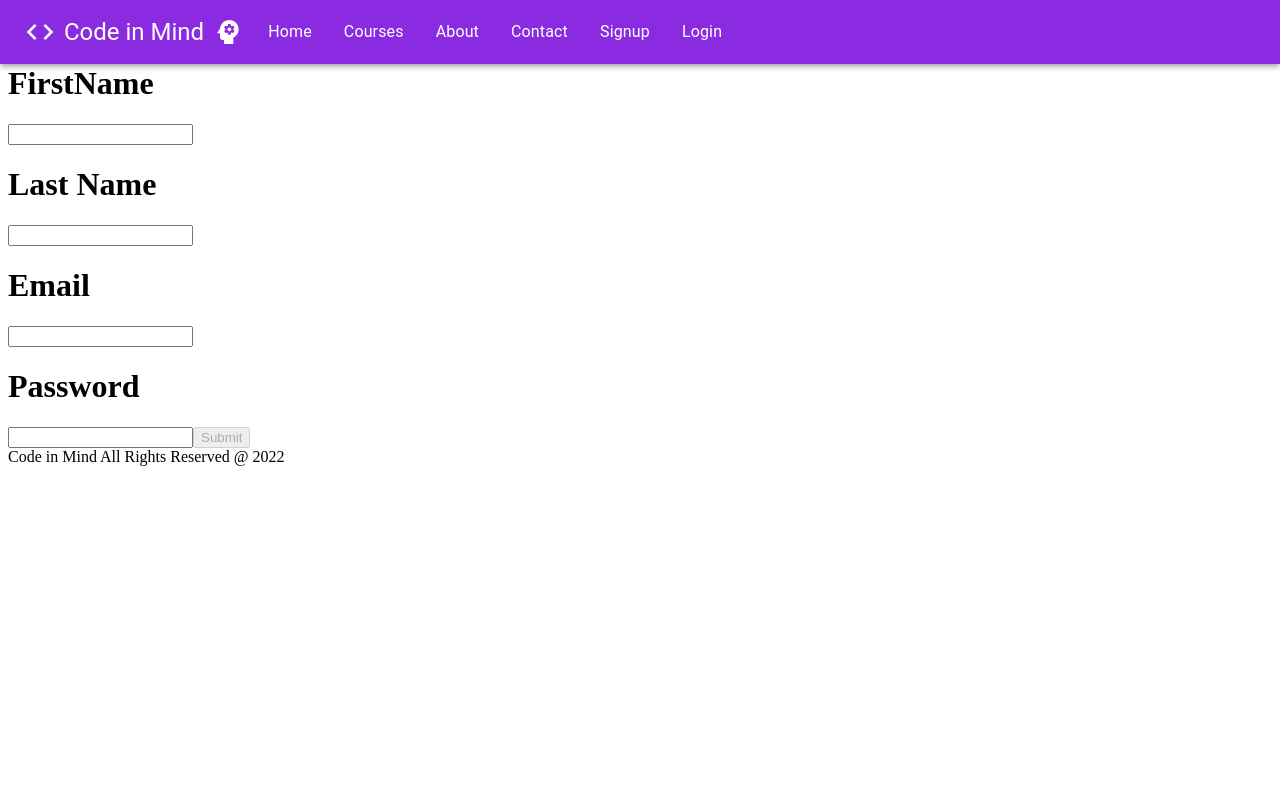
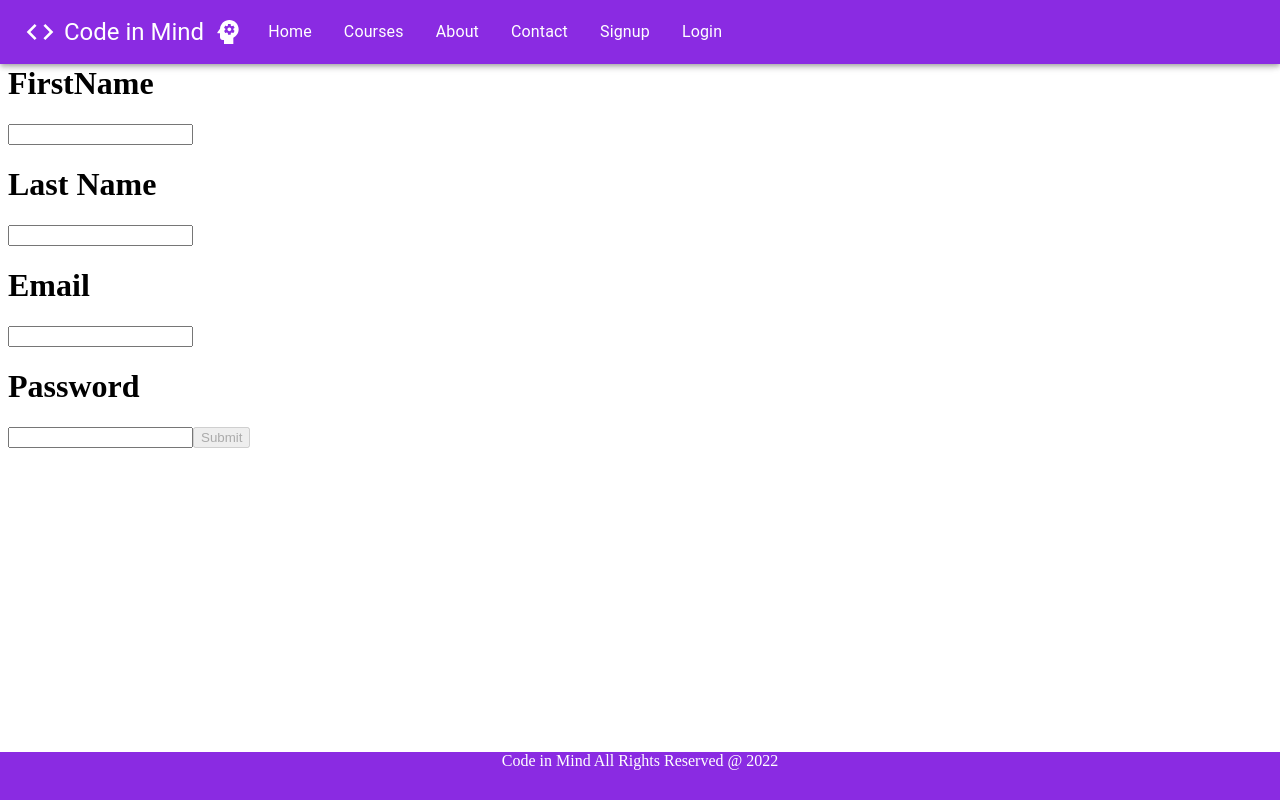
Before and after one commit to judo2000/code_in_mind, a React (Create React App) app in the folder client/: page /signup in a window 1280 px wide. Built offline with nearby package versions, Linux system fonts and the light colour scheme.

Commit message:
Add styling to footer

```diff
--- a/client/src/components/Footer.js
+++ b/client/src/components/Footer.js
@@ -1,3 +1,4 @@
+import "./footer.styles.css";
 const Footer = () => {
   return (
     <footer id="footer" className="footer text-center">
--- /dev/null
+++ b/client/src/components/footer.styles.css
@@ -0,0 +1,22 @@
+footer {
+  position: fixed;
+  left: 0;
+  bottom: 0;
+  width: 100%;
+  background-color: #8a2be2;
+  color: white;
+  text-align: center;
+  height: 3rem;
+}
+
+footer a:visited {
+  color: white;
+}
+
+footer a:link {
+  color: white;
+}
+
+footer a:hover {
+  color: gold;
+}
```
Also changed, not shown: client/src/components/Progress copy.js (added, +17 -0 lines). Lines whose indentation alone changed are shown as unchanged.
